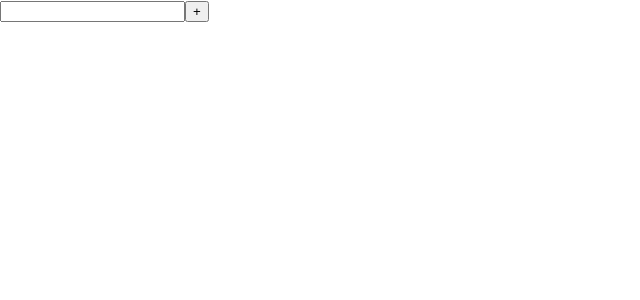
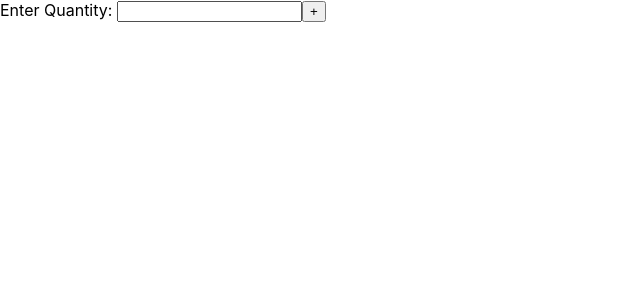
Before and after one commit to jaguar2002/reactdoodles, a React (Create React App) app in the folder reactdoodles/: page / in a window 1280 px wide. Shown: the top 300 px of the page, without its empty margins (0-640 px from the left). Built offline with nearby package versions, Linux system fonts and the light colour scheme.

Commit message:
increment program done

```diff
--- a/reactdoodles/src/components/references/QuantityIncrement.js
+++ b/reactdoodles/src/components/references/QuantityIncrement.js
@@ -4,6 +4,11 @@ class QuantityIncrement extends React.Component{
 
     constructor(props){
         super(props);
+        this.quantityRef = React.createRef();
+    }
+
+    incrementQuantity =()=>{
+        this.quantityRef.current.value++;
     }
 
     render(){
@@ -12,9 +17,9 @@ class QuantityIncrement extends React.Component{
         return(
             <div>
 
-                <input type = "text"></input>
+               <label>Enter Quantity: <input type = "text"  ref = {this.quantityRef}></input>
                 <button onClick = {this.incrementQuantity}>+</button>
-
+               </label>
 
             </div>
         )
```
